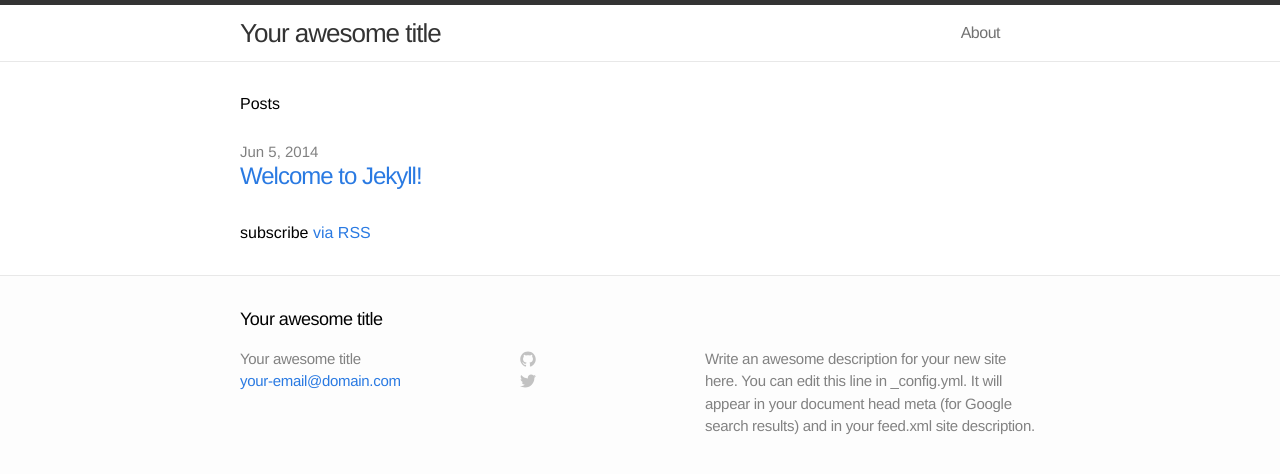
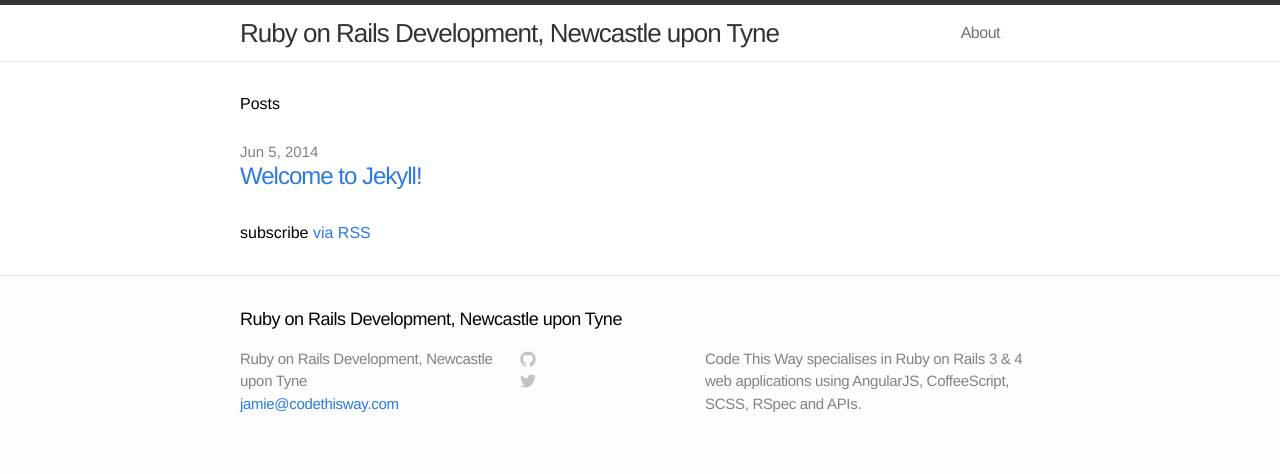
Before and after one commit to liampmccabe/notrab.github.io, a Jekyll site: the page built from index.html, in a window 1280 px wide. Shown: the top 474 px of the page. Built offline with Jekyll 4.4.1, drawn with Linux system fonts in a browser that asks for light colours; Markdown is read by kramdown in place of the engine named in the settings.

Commit message:
Minor tweaks

```diff
--- a/_config.yml
+++ b/_config.yml
@@ -1,10 +1,12 @@
 # Site settings
-title: Your awesome title
-email: your-email@domain.com
-description: "Write an awesome description for your new site here. You can edit this line in _config.yml. It will appear in your document head meta (for Google search results) and in your feed.xml site description."
+title: "Ruby on Rails Development, Newcastle upon Tyne"
+email: jamie@codethisway.com
+description: "Code This Way specialises in Ruby on Rails 3 & 4 web applications using AngularJS, CoffeeScript, SCSS, RSpec and APIs."
 baseurl: ""
-url: "http://yourdomain.com"
+url: "http://codethisway.com"
+timezone: Europe/London
+googlytics: 39558466-1
 
 # Build settings
-markdown: kramdown
+markdown: rdiscount
 permalink: pretty
```
